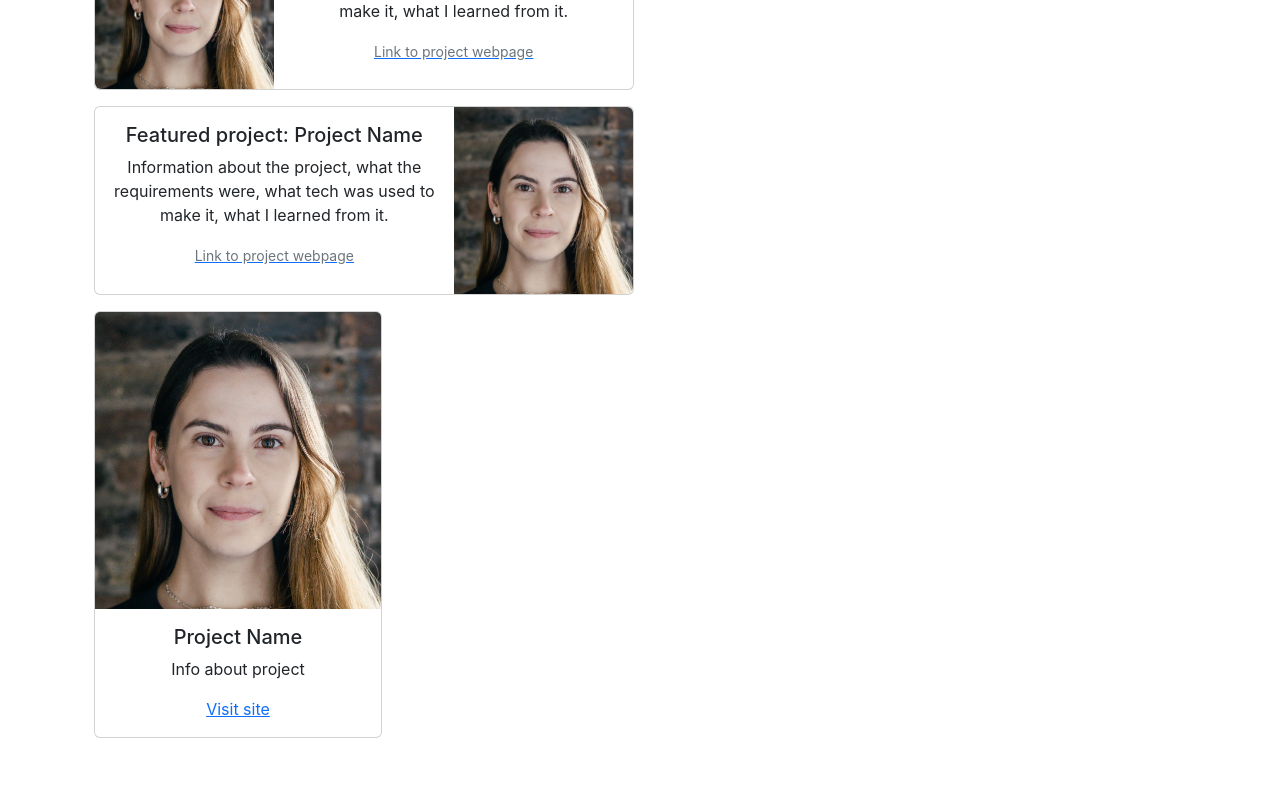
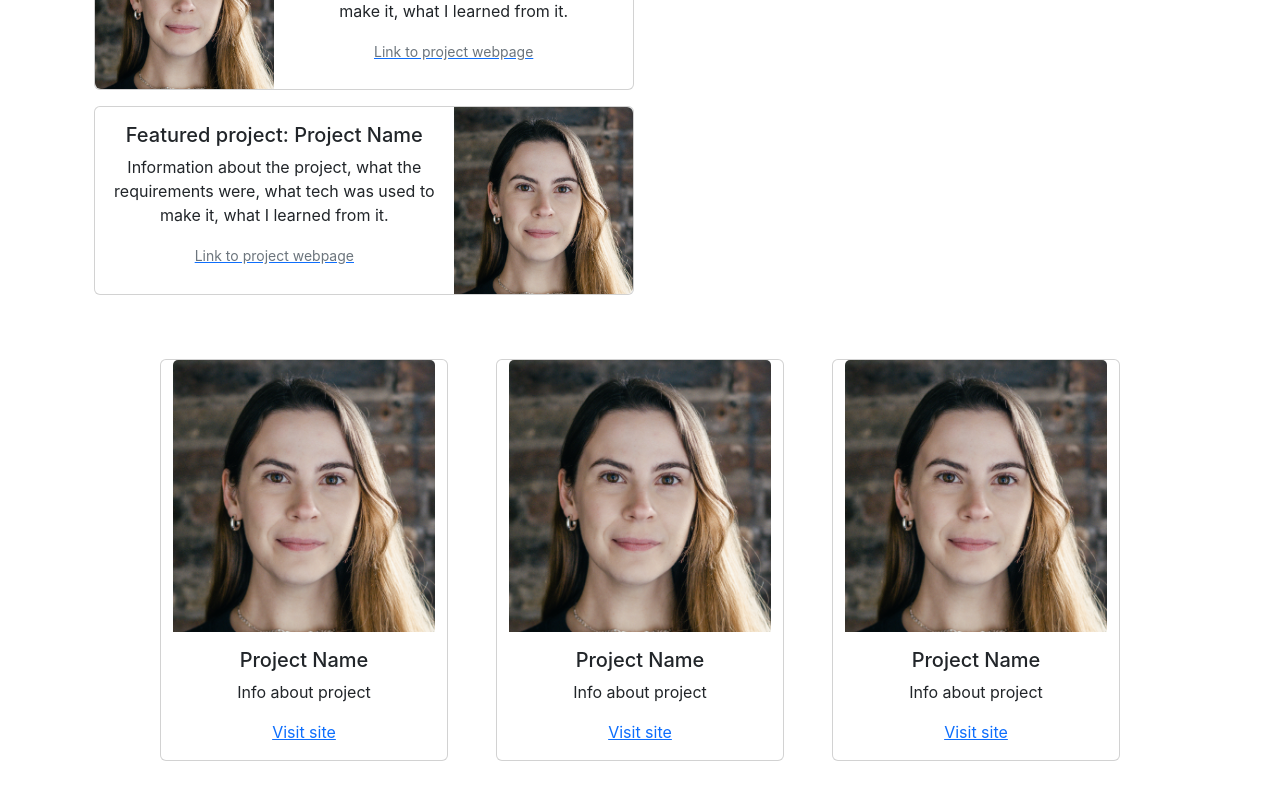
Before and after one commit to ah1096/developer-portfolio-2, a React (Create React App) app in the folder my-app/: page / in a window 1280 px wide. Shown: the part 1042-1842 px from the top of the page. Built offline with nearby package versions, Linux system fonts and the light colour scheme.

Commit message:
project section DRAFTED; revisit Featured cards

```diff
--- a/my-app/src/App.js
+++ b/my-app/src/App.js
@@ -117,9 +117,10 @@ function App() {
   <div className="container col-xxl-8 px-4 py-5">
 
   <div className="col-lg-6">
-
     <h1 className="display-5 fw-bold lh-1 mb-3" id="ProjectSection">Things I've made</h1>
   <div>
+  </div>
+
 
     <div id="projectCard" className="card mb-3">
             <div className="row g-0">
@@ -139,6 +140,8 @@ function App() {
             </div>
       </div>
 
+
+
     <div id="projectCard" className="card mb-3">
           <div className="row g-0">
 
@@ -157,8 +160,14 @@ function App() {
           </div>
     </div>
 
+    </div>
+    </div>
 
-    <div id="projectCardSmall" className="card">
+
+
+    <div className="row justify-content-center">
+
+      <div id="projectCardSmall" className="card col-4 mx-4">
         <img src={profilePic.imageUrl} className="card-img-top" alt="..."></img>
         <div className="card-body">
           <h5 className="card-title">Project Name</h5>
@@ -167,14 +176,23 @@ function App() {
         </div>
       </div>
 
-
-
-
+      <div id="projectCardSmall" className="card col-4 mx-4">
+        <img src={profilePic.imageUrl} className="card-img-top" alt="..."></img>
+        <div className="card-body">
+          <h5 className="card-title">Project Name</h5>
+          <p className="card-text">Info about project</p>
+          <a href="#">Visit site</a>
+        </div>
       </div>
 
+      <div id="projectCardSmall" className="card col-4 mx-4">
+        <img src={profilePic.imageUrl} className="card-img-top" alt="..."></img>
+        <div className="card-body">
+          <h5 className="card-title">Project Name</h5>
+          <p className="card-text">Info about project</p>
+          <a href="#">Visit site</a>
         </div>
-
-
+      </div>
 
   </div>
 </div>
```
Lines whose indentation alone changed are shown as unchanged.
